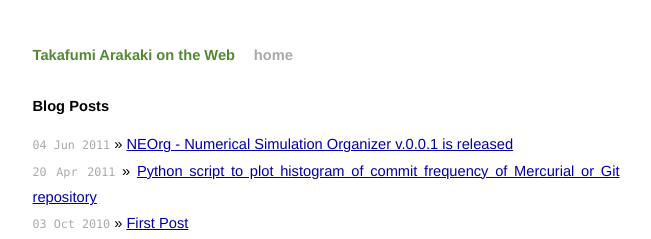
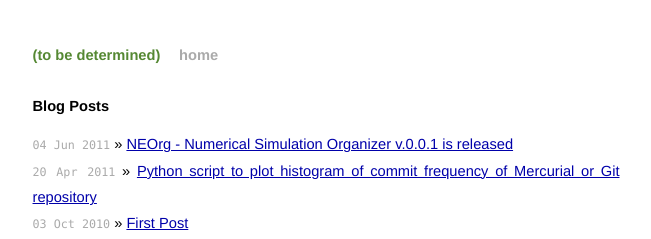
Before and after one commit to tkf/tkf.github.com, a Jekyll site: the page built from index.html, in a window 1280 px wide. Shown: the top 239 px of the page, without its empty margins (314-965 px from the left). Built offline with Jekyll 4.4.1, drawn with Linux system fonts in a browser that asks for light colours; comment, search, counter and statistics services are not loaded.

Commit message:
I want to change title... but I'll do it later

```diff
--- a/_layouts/default.html
+++ b/_layouts/default.html
@@ -3,9 +3,9 @@
 <head>
    <meta http-equiv="content-type" content="text/html; charset=utf-8" />
    <title>{{ page.title }}</title>
-   <meta name="author" content="Takafumi Arakaki on the Web" />
+   <meta name="author" content="(to be determined)" />
    <link href="http://feeds.feedburner.com/tkf" rel="alternate"
-         title="Takafumi Arakaki on the Web" type="application/atom+xml" />
+         title="(to be determined)" type="application/atom+xml" />
 
    <!-- syntax highlighting CSS -->
    <link rel="stylesheet" href="/css/syntax.css" type="text/css" />
@@ -34,7 +34,7 @@
 
 <div class="site">
   <div class="title">
-    <a href="/">Takafumi Arakaki on the Web</a>
+    <a href="/">(to be determined)</a>
     <a class="extra" href="/">home</a>
   </div>
 
--- a/atom.xml
+++ b/atom.xml
@@ -4,7 +4,7 @@ layout: nil
 <?xml version="1.0" encoding="utf-8"?>
 <feed xmlns="http://www.w3.org/2005/Atom">
 
- <title>Takafumi Arakaki on the Web</title>
+ <title>(to be determined)</title>
  <link href="http://tkf.github.com/atom.xml" rel="self"/>
  <link href="http://tkf.github.com/"/>
  <updated>{{ site.time | date_to_xmlschema }}</updated>
--- a/index.html
+++ b/index.html
@@ -1,6 +1,6 @@
 ---
 layout: default
-title: Takafumi Arakaki on the Web
+title: (to be determined)
 ---
 
 <div id="home">
```
